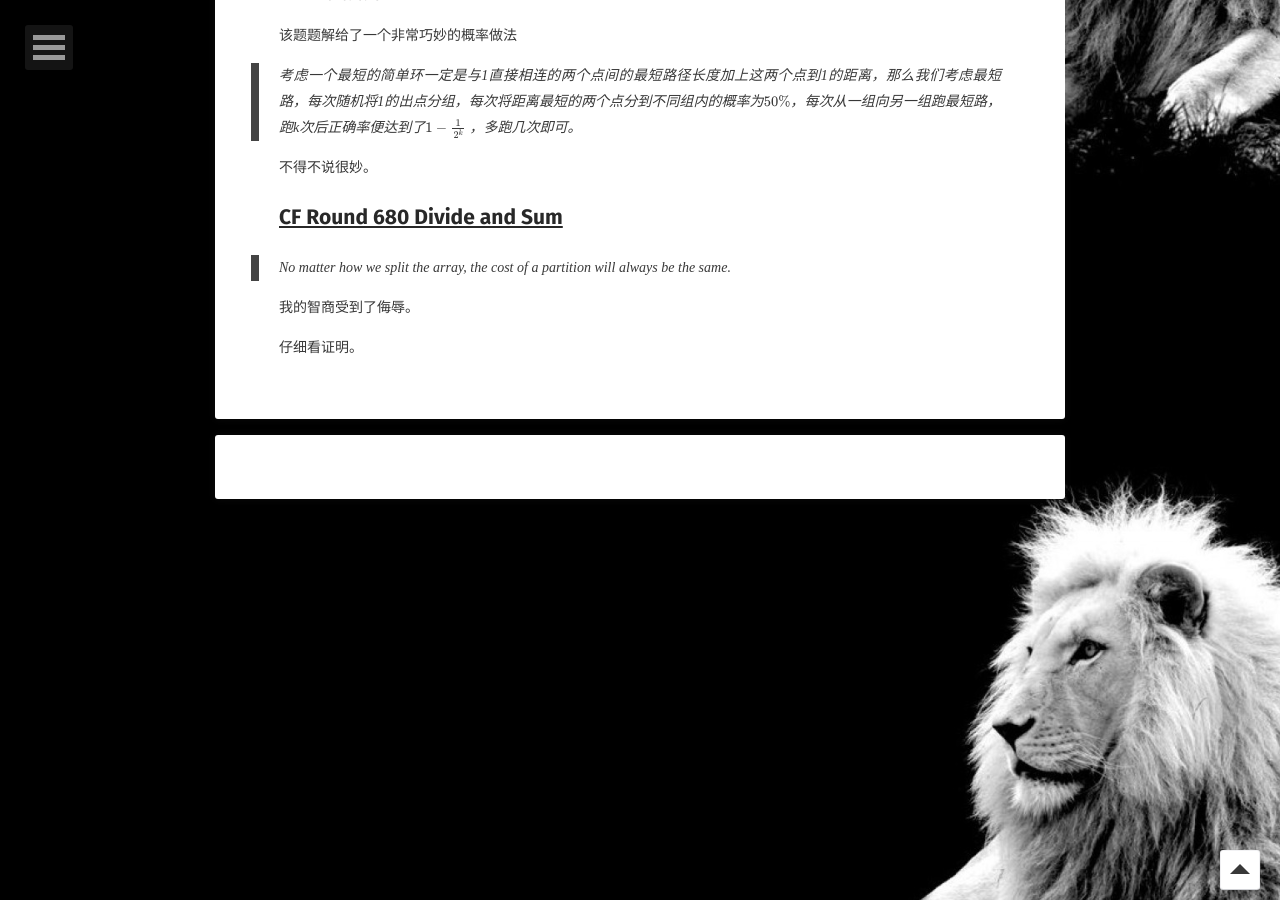
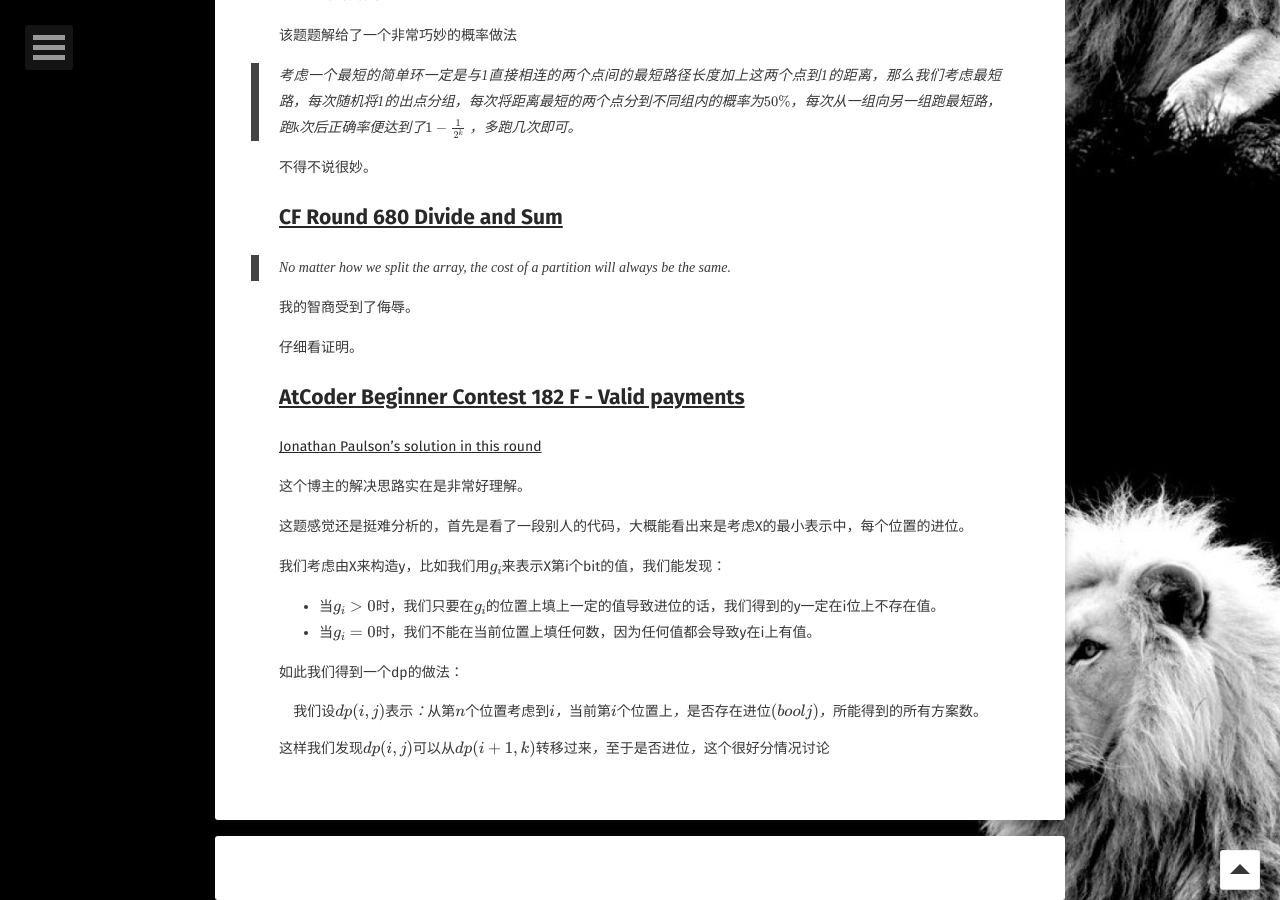
Before and after one commit to BlackWaters/BlackWaters.github.io, a Jekyll site: the page built from problemlist/index.md, in a window 1280 px wide and 900 px high, scrolled down 1606 px. Built offline with Jekyll 4.4.1, drawn with Linux system fonts in a browser that asks for light colours; some web fonts are replaced; formulas are drawn with MathJax 3; comment, search, counter and statistics services are not loaded.

Commit message:
update problem list

```diff
--- a/problemlist/index.md
+++ b/problemlist/index.md
@@ -82,3 +82,23 @@ corner case和proof比较有意思。
 我的智商受到了侮辱。
 
 仔细看证明。
+
+## [AtCoder Beginner Contest 182 F - Valid payments](https://atcoder.jp/contests/abc182/tasks/abc182_f)
+
+[Jonathan Paulson's solution in this round](https://www.youtube.com/watch?reload=9&v=VsUvBvgeb9Y&feature=youtu.be)
+
+这个博主的解决思路实在是非常好理解。
+
+这题感觉还是挺难分析的，首先是看了一段别人的代码，大概能看出来是考虑X的最小表示中，每个位置的进位。
+
+我们考虑由X来构造y，比如我们用\\(g_i\\)来表示X第i个bit的值，我们能发现：
+
+- 当\\(g_i > 0\\)时，我们只要在\\(g_i\\)的位置上填上一定的值导致进位的话，我们得到的y一定在i位上不存在值。
+- 当\\(g_i = 0\\)时，我们不能在当前位置上填任何数，因为任何值都会导致y在i上有值。
+
+如此我们得到一个dp的做法：
+\\[
+    我们设dp(i,j)表示：从第n个位置考虑到i，当前第i个位置上，是否存在进位(bool j)，所能得到的所有方案数。
+\\]
+
+这样我们发现\\(dp(i,j)可以从dp(i+1,k)转移过来，至于是否进位，这个很好分情况讨论\\)
```
